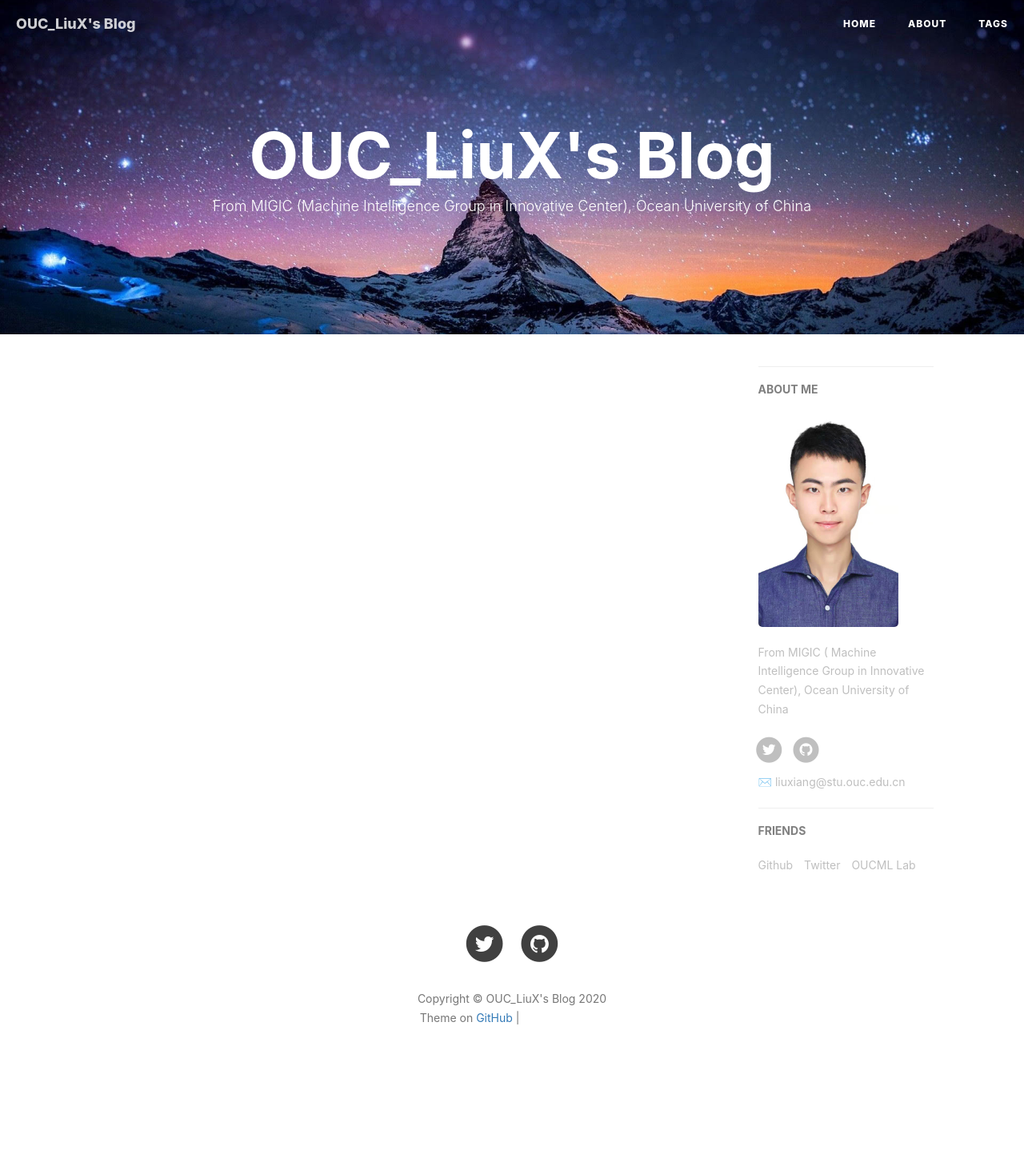
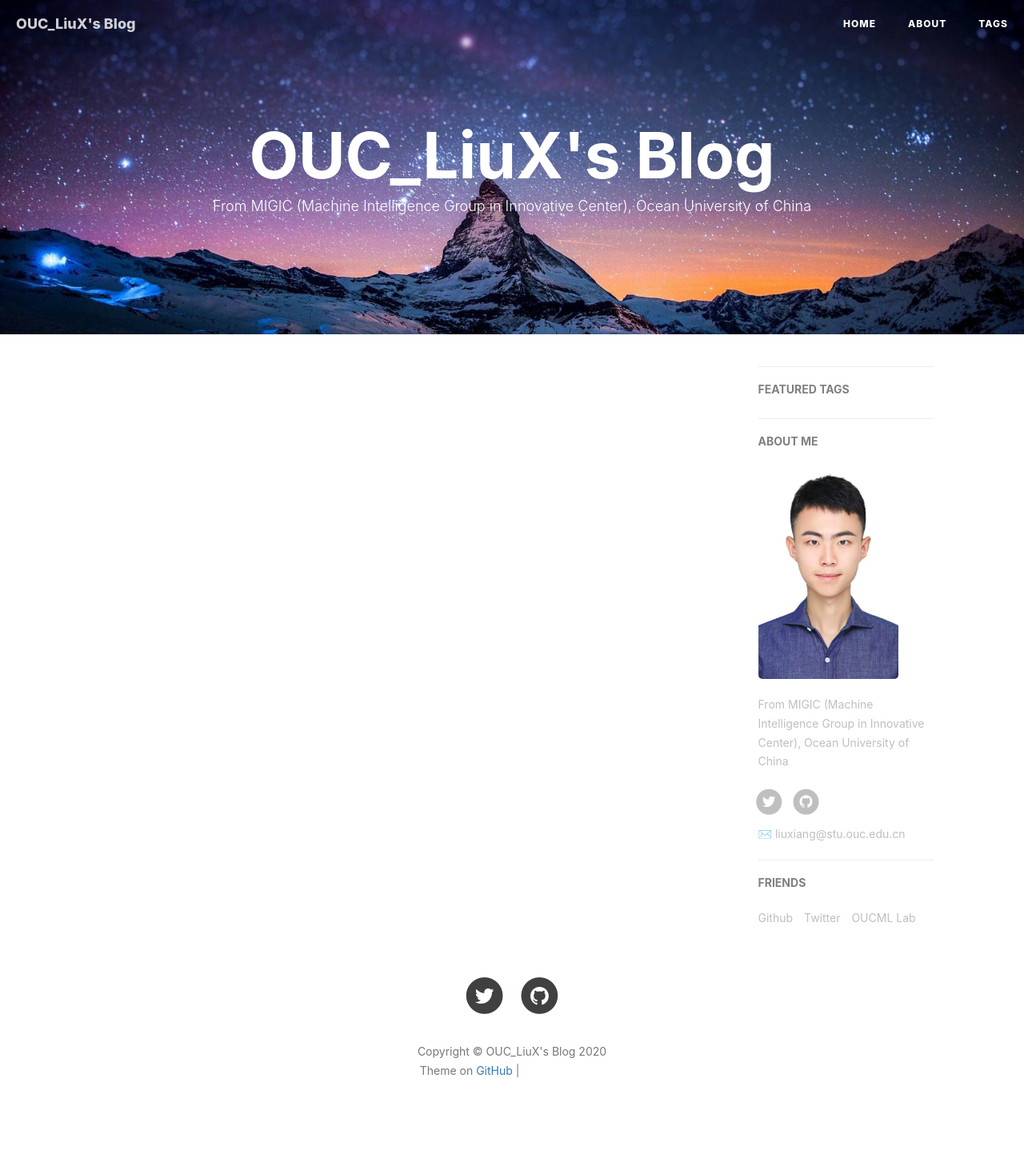
Before and after one commit to AilvenLiu/AilvenLiu.github.io, a Jekyll site: the page built from index.html, in a window 1280 px wide. Shown: the whole page at 80% size. Built offline with Jekyll 4.4.1, drawn with Linux system fonts in a browser that asks for light colours; nearby versions of some CDN libraries; the list of posts is cut into pages by our own code; comment, search, counter and statistics services are not loaded; before the commit the page ends 1377 px from its top, so only the background shows below that; some of the changed lines change nothing that is shown; grey boxes are pictures that could not be loaded.

Commit message:
commit_01

```diff
--- a/_config.yml
+++ b/_config.yml
@@ -11,7 +11,7 @@
 
 # Sidebar settings
 sidebar: true                           # whether or not using Sidebar.
-sidebar-about-description: "From MIGIC ( Machine Intelligence Group in Innovative Center), Ocean University of China"
+sidebar-about-description: "From MIGIC (Machine Intelligence Group in Innovative Center), Ocean University of China"
 sidebar-avatar: /img/OUC_LiuX.png      # use absolute URL, seeing it's used in both `/` and `/about/`
 
 
@@ -72,10 +72,10 @@
 
 # Analytics settings
 # Baidu Analytics
-ba_track_id: b50bf2b12b5338a1845e33832976fd68
+# ba_track_id: b50bf2b12b5338a1845e33832976fd68
 
 # Google Analytics
-ga_track_id: 'UA-90855596-1'            # Format: UA-xxxxxx-xx
+# ga_track_id: 'UA-90855596-1'            # Format: UA-xxxxxx-xx
 ga_domain: auto               # 默认的是 auto, 这里我是自定义了的域名，你如果没有自己的域名，需要改成auto
 
 
@@ -83,7 +83,7 @@
 
 
 # Featured Tags
-featured-tags: false                     # 是否使用首页标签
+featured-tags: true                     # 是否使用首页标签
 featured-condition-size: 0              # 相同标签数量大于这个数，才会出现在首页
 
 
```
